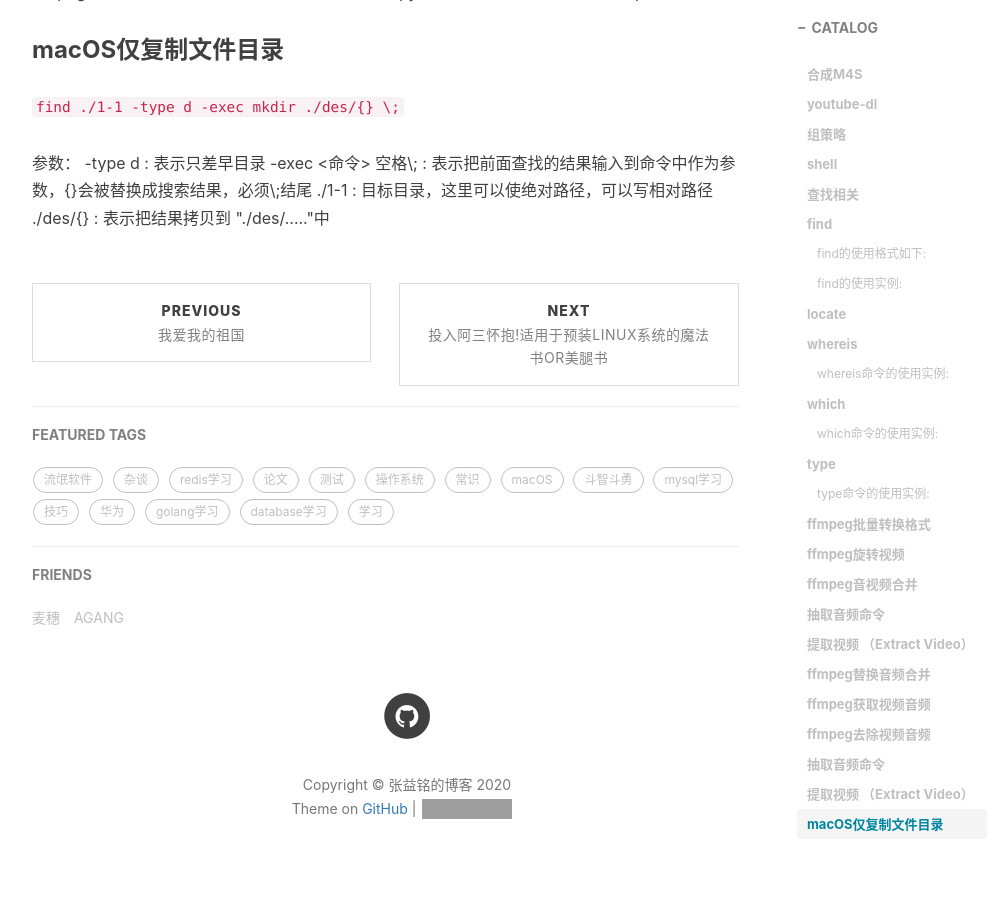
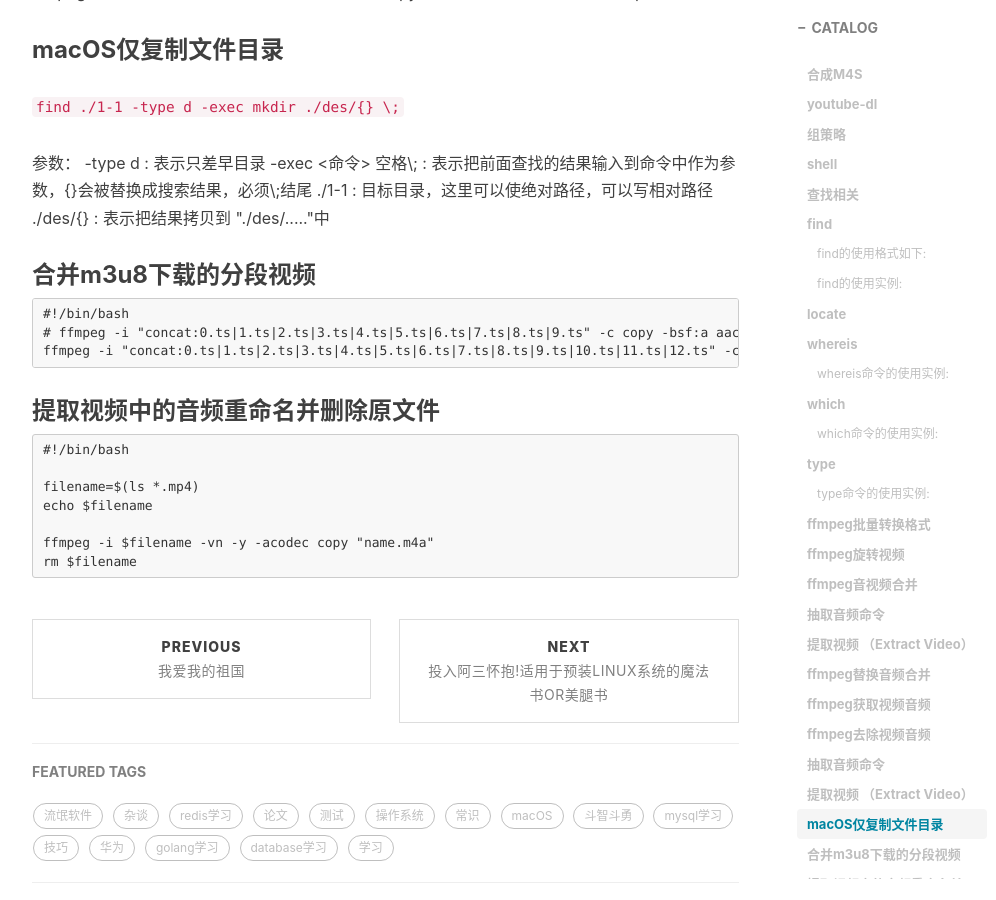
Before and after one commit to zhangyiming748/index, a Jekyll site: the page built from _posts/2019-10-11-cmd.md, in a window 1280 px wide and 900 px high, scrolled down 5767 px. Shown: the whole window, without its empty margins (233-1229 px from the left). Built offline with Jekyll 4.4.1, drawn with Linux system fonts in a browser that asks for light colours; nearby versions of some CDN libraries; comment, search, counter and statistics services are not loaded; grey boxes are pictures that could not be loaded.

Commit message:
添加处理视频的两条命令

````diff
--- a/_posts/2019-10-11-cmd.md
+++ b/_posts/2019-10-11-cmd.md
@@ -190,3 +190,19 @@ ffmpeg -i Life.of.Pi.has.subtitles.mkv -vcodec copy –an  videoNoAudioSubtitle.
   -exec <命令> 空格\;  : 表示把前面查找的结果输入到命令中作为参数，{}会被替换成搜索结果，必须\;结尾
   ./1-1 : 目标目录，这里可以使绝对路径，可以写相对路径
   ./des/{} : 表示把结果拷贝到 "./des/....."中
+### 合并m3u8下载的分段视频
+```
+#!/bin/bash
+# ffmpeg -i "concat:0.ts|1.ts|2.ts|3.ts|4.ts|5.ts|6.ts|7.ts|8.ts|9.ts" -c copy -bsf:a aac_adtstoasc -movflags +faststart output.mp4
+ffmpeg -i "concat:0.ts|1.ts|2.ts|3.ts|4.ts|5.ts|6.ts|7.ts|8.ts|9.ts|10.ts|11.ts|12.ts" -c copy -bsf:a aac_adtstoasc -movflags +faststart output.mp4
+```
+### 提取视频中的音频重命名并删除原文件
+```
+#!/bin/bash
+
+filename=$(ls *.mp4)
+echo $filename
+
+ffmpeg -i $filename -vn -y -acodec copy "name.m4a"
+rm $filename
+```
````
